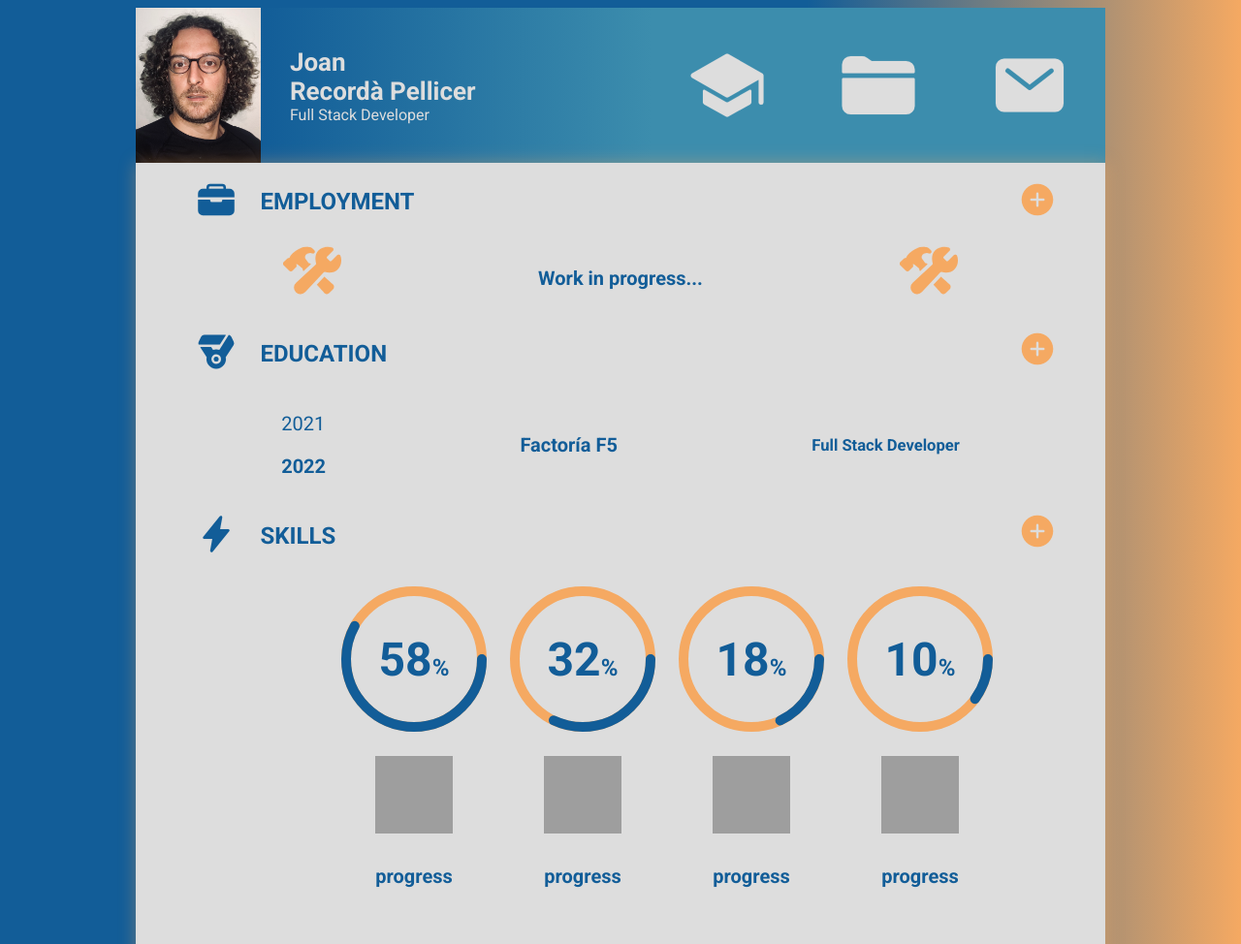
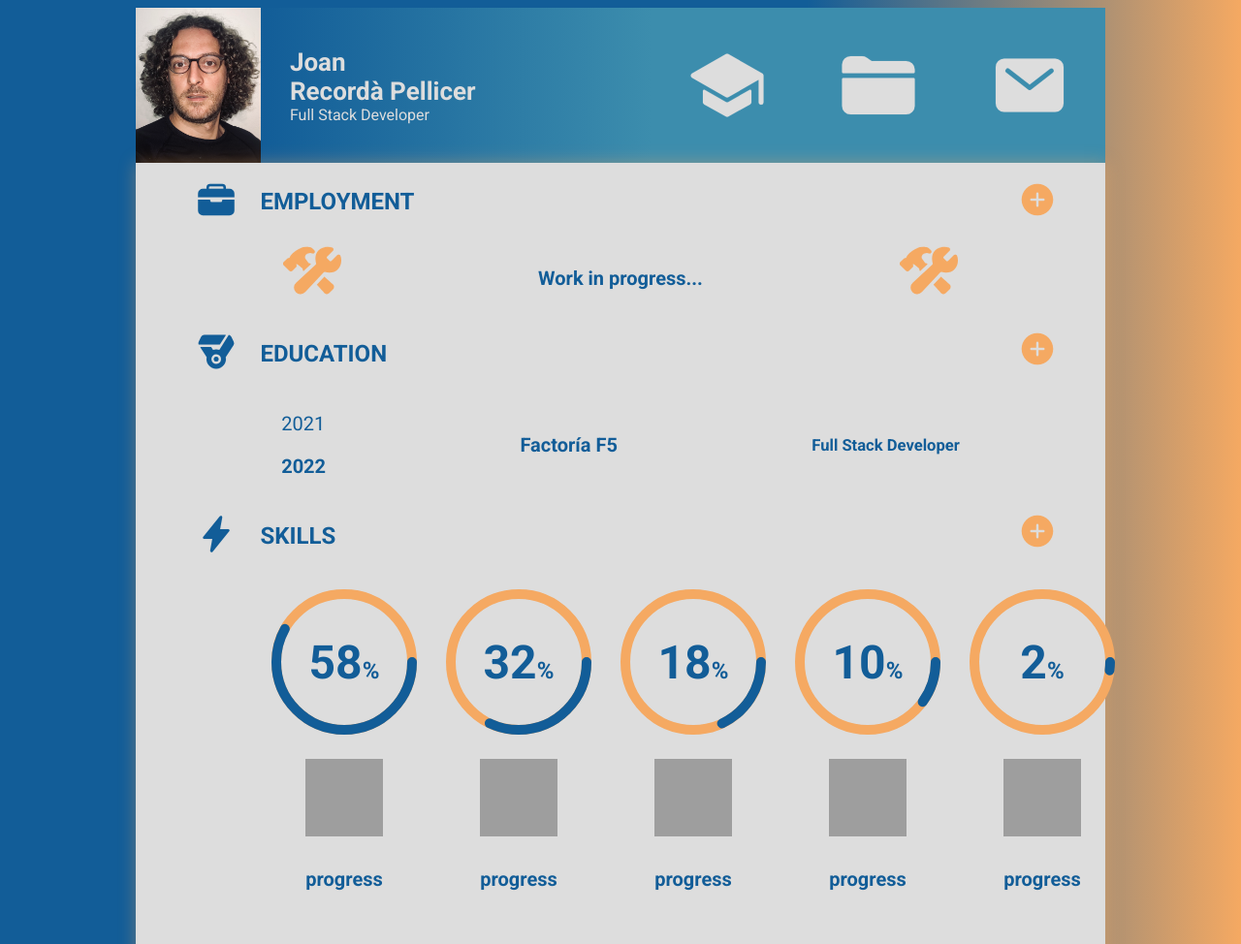
Before and after one commit to JoanRecorda/portfoliorecorda, a Node server app: page / in a window 1280 px wide. Shown: the top 974 px of the page at 97% size. Run offline with Node 20, Linux system fonts and the light colour scheme; grey boxes are pictures that could not be loaded.

Commit message:
fifth bar progress Python has been included in

```diff
--- a/toBePublic/css/02main.css
+++ b/toBePublic/css/02main.css
@@ -127,7 +127,8 @@ main {
 .boxHtml,
 .boxCss,
 .boxJs,
-.boxPhp {
+.boxPhp,
+.boxPython {
     position: relative;
     width: 100%;
     height: 100%;
@@ -141,7 +142,8 @@ main {
 .boxHtml .percent,
 .boxCss .percent,
 .boxJs .percent,
-.boxPhp .percent {
+.boxPhp .percent,
+.boxPython .percent{
     position: relative;
     width: 150px;
     height: 150px;
@@ -150,7 +152,8 @@ main {
 .boxHtml .percent svg,
 .boxCss .percent svg,
 .boxJs .percent svg,
-.boxPhp .percent svg{
+.boxPhp .percent svg,
+.boxPython .percent svg {
     position: relative;
     width: 150px;
     height: 150px;
@@ -159,7 +162,8 @@ main {
 .boxHtml .percent svg circle,
 .boxCss .percent svg circle,
 .boxJs .percent svg circle,
-.boxPhp .percent svg circle {
+.boxPhp .percent svg circle,
+.boxPython .percent svg circle {
     width: 150px;
     height: 150px;
     fill: none;
@@ -175,7 +179,6 @@ main {
     stroke-dashoffset: 0;
     stroke: #F5A962;
 }
-
 .boxHtml .percent svg circle:nth-child(2) {
     stroke-dashoffset: calc(440 - (440 * 58) / 100);
     stroke: #125D98;
@@ -185,7 +188,6 @@ main {
     stroke-dashoffset: 0;
     stroke: #F5A962;
 }
-
 .boxCss .percent svg circle:nth-child(2) {
     stroke-dashoffset: calc(440 - (440 * 32) / 100);
     stroke: #125D98;
@@ -195,7 +197,6 @@ main {
     stroke-dashoffset: 0;
     stroke: #F5A962;
 }
-
 .boxJs .percent svg circle:nth-child(2) {
     stroke-dashoffset: calc(440 - (440 * 18) / 100);
     stroke: #125D98;
@@ -205,16 +206,25 @@ main {
     stroke-dashoffset: 0;
     stroke: #F5A962;
 }
-
 .boxPhp .percent svg circle:nth-child(2) {
     stroke-dashoffset: calc(440 - (440 * 10) / 100);
+    stroke: #125D98;
+}
+
+.boxPython .percent svg circle:nth-child(1) {
+    stroke-dashoffset: 0;
+    stroke: #F5A962;
+}
+.boxPython .percent svg circle:nth-child(2) {
+    stroke-dashoffset: calc(440 - (440 * 2) / 100);
     stroke: #125D98;
 }
 
 .boxHtml .percent .number,
 .boxCss .percent .number,
 .boxJs .percent .number,
-.boxPhp .percent .number {
+.boxPhp .percent .number,
+.boxPython .percent .number {
     position: absolute;
     top: 0;
     left: 0;
@@ -229,21 +239,24 @@ main {
 .boxHtml .percent .number h4,
 .boxCss .percent .number h4,
 .boxJs .percent .number h4,
-.boxPhp .percent .number h4 {
+.boxPhp .percent .number h4,
+.boxPython .percent .number h4 {
     font-size: 48px;
 }
 
 .boxHtml .percent .number span,
 .boxCss .percent .number span,
 .boxJs .percent .number span,
-.boxPhp .percent .number span {
+.boxPhp .percent .number span,
+.boxPython .percent .number span {
     font-size: 24px;
 }
 
 .boxHtml img,
 .boxCss img,
 .boxJs img,
-.boxPhp img {
+.boxPhp img,
+.boxPython img {
     margin: 25px 0 0 0;
 }
 
--- a/views/index.hbs
+++ b/views/index.hbs
@@ -181,6 +181,23 @@
                         <h4>progress</h4>
                     </div>
 
+                    <div class="boxPython">
+                        <div class="percent">
+                            <svg>
+                                <circle cx="70" cy="70" r="70"></circle>
+                                <circle cx="70" cy="70" r="70"></circle>
+                            </svg>
+                            <div class="number">
+                                <h4>2<span>%</span></h4>
+                            </div>
+                        </div>
+                        <a href="https://www.python.org" target="_blank">
+                            <img src="https://raw.githubusercontent.com/devicons/devicon/master/icons/python/python-original.svg" alt="python" width="80" height="80"/>
+                        </a>
+
+                        <h4>progress</h4>
+                    </div>
+
                 </div>
                 <div class="skillsGitWaka">
                     <p><img align="left" src="https://github-readme-stats.vercel.app/api/top-langs?username=joanrecorda&show_icons=true&locale=en&layout=compact" alt="joanrecorda" /></p>
```
